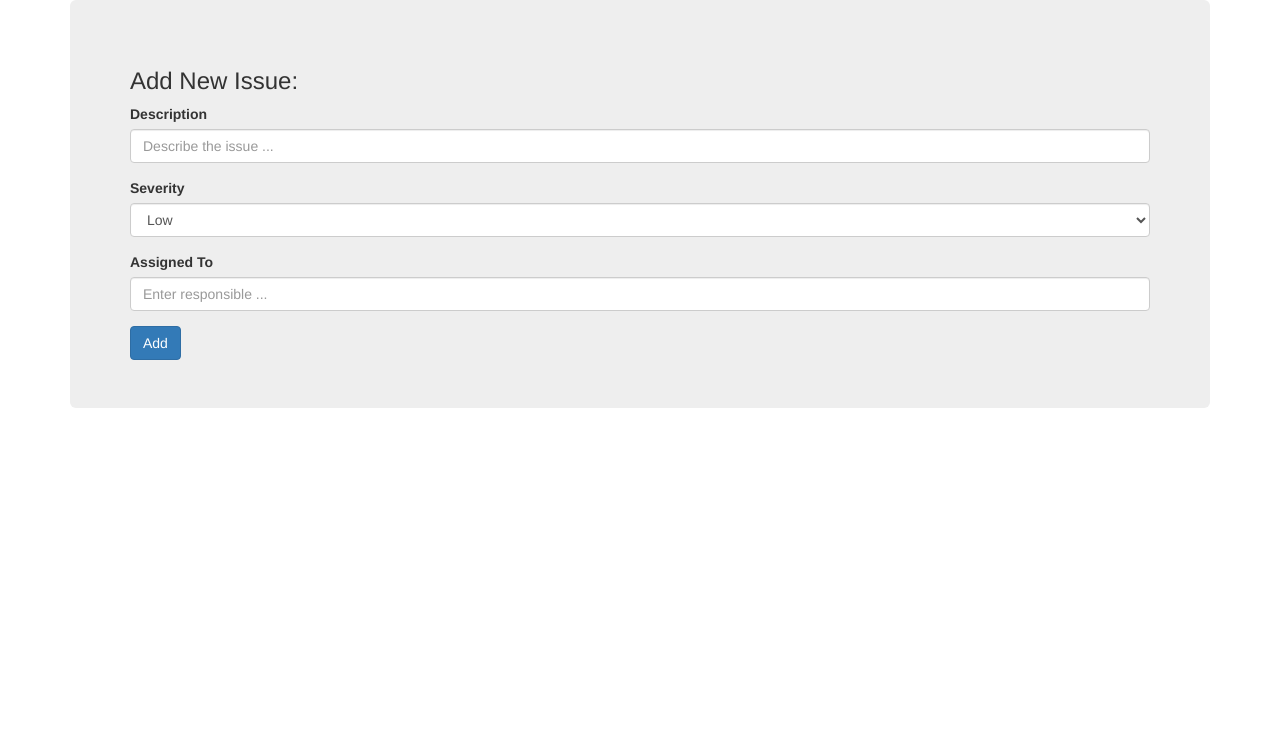
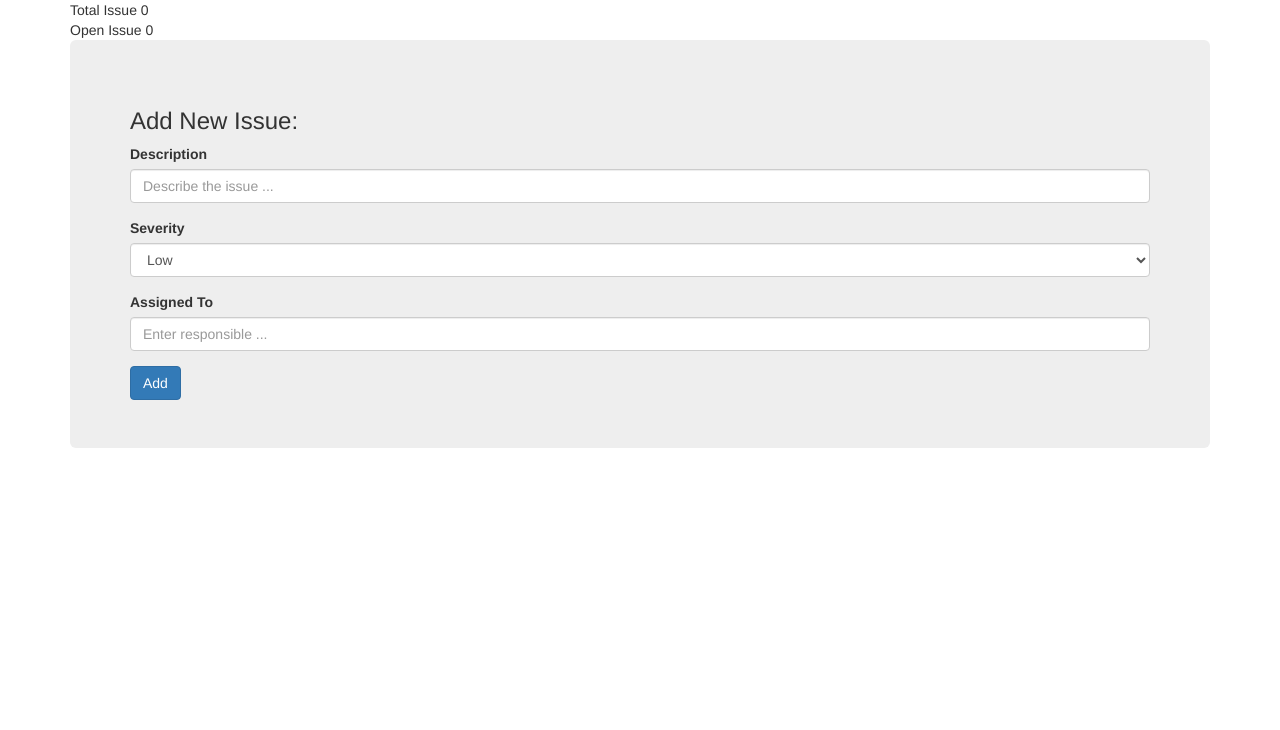
Before and after one commit to fahimahammed/issue-tracker, a plain HTML site: page index.html in a window 1280 px wide. Shown: the part 70-800 px from the top of the page. Drawn offline with nearby package versions, Linux system fonts and the light colour scheme.

Commit message:
some update

```diff
--- a/index.html
+++ b/index.html
@@ -11,6 +11,14 @@
   <body onload="fetchIssues()">
     <div class="container">
       <h1>Issue Tracker: </h1>
+      <div>
+        <span>Total Issue </span>
+        <span id="total-issue"></span>
+      </div>
+      <div>
+        <span>Open Issue</span>
+        <span id="total-open-issue"></span>
+      </div>
       <div class="jumbotron">
         <h3>Add New Issue:</h3>
         <form id="issueInputForm">
```
